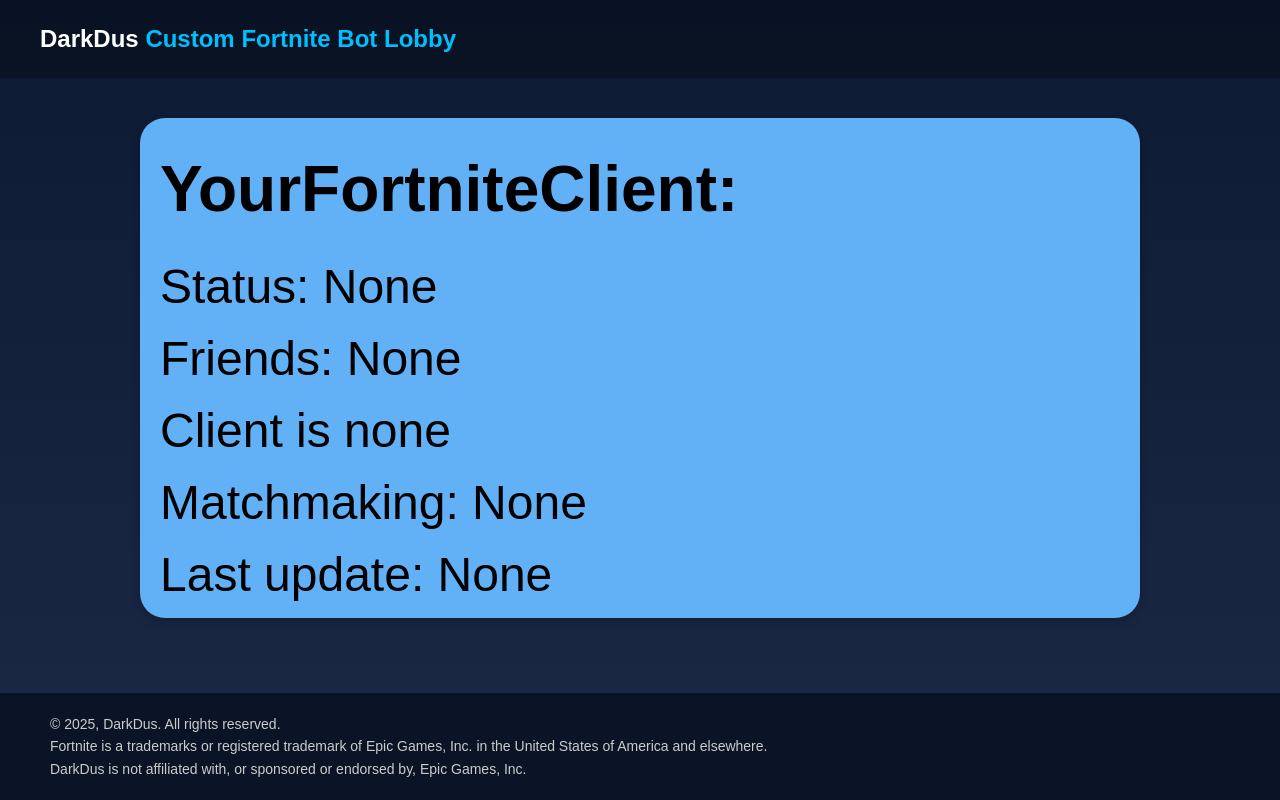
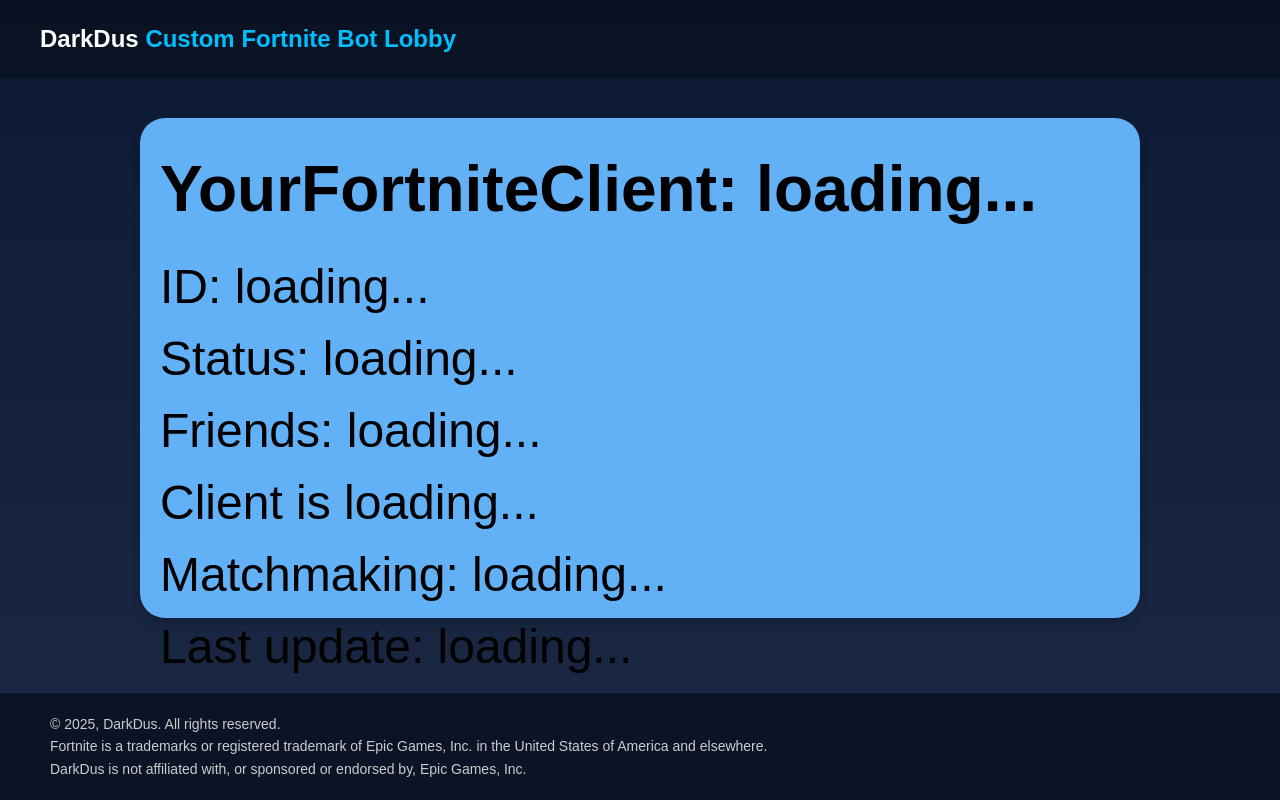
Before and after one commit to preetyloss/CustomFortniteBotLobby, a website: page src/index.html in a window 1280 px wide. Drawn offline with Linux system fonts and the light colour scheme.

Commit message:
DarkDus v2.7.0

```diff
--- a/src/index.html
+++ b/src/index.html
@@ -114,12 +114,13 @@
     <main>
         <div id="container">
             <div class="box">
-                <h2 id="username">YourFortniteClient: </h2>
-                <p id="status">Status: None</p>
-                <p id="friends">Friends: None</p>
-                <p id="party">Client is none</p>
-                <p id="matchmaking">Matchmaking: None</p>
-                <p id="timestamp">Last update: None</p>
+                <h2 id="username">YourFortniteClient: loading...</h2>
+                <p id="id">ID: loading...</p>
+                <p id="status">Status: loading...</p>
+                <p id="friends">Friends: loading...</p>
+                <p id="party">Client is loading...</p>
+                <p id="matchmaking">Matchmaking: loading...</p>
+                <p id="timestamp">Last update: loading...</p>
             </div>
         </div>
     </main>
```
